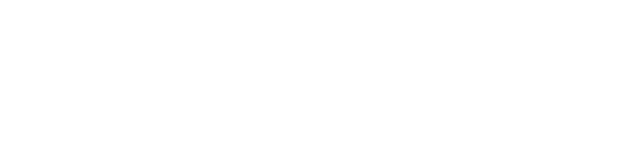
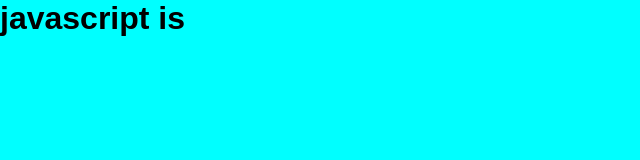
Before and after one commit to Ibrahim-Karagaji/Practicing, a plain HTML site: page 4th-training/index.html in a window 1280 px wide. Shown: the whole page, without its empty margins (0-640 px from the left). Drawn offline with Linux system fonts and the light colour scheme.

Commit message:
added elemnets at html file

```diff
--- a/4th-training/index.html
+++ b/4th-training/index.html
@@ -3,9 +3,15 @@
   <head>
     <meta charset="UTF-8" />
     <meta name="viewport" content="width=device-width, initial-scale=1.0" />
-    <title>Document</title>
+    <link rel="stylesheet" href="master.css" />
+    <title>Auto Text</title>
   </head>
   <body>
+    <h1>
+      javascript
+      <span>is</span>
+      <p></p>
+    </h1>
     <script src="javascript.js"></script>
   </body>
 </html>
```
